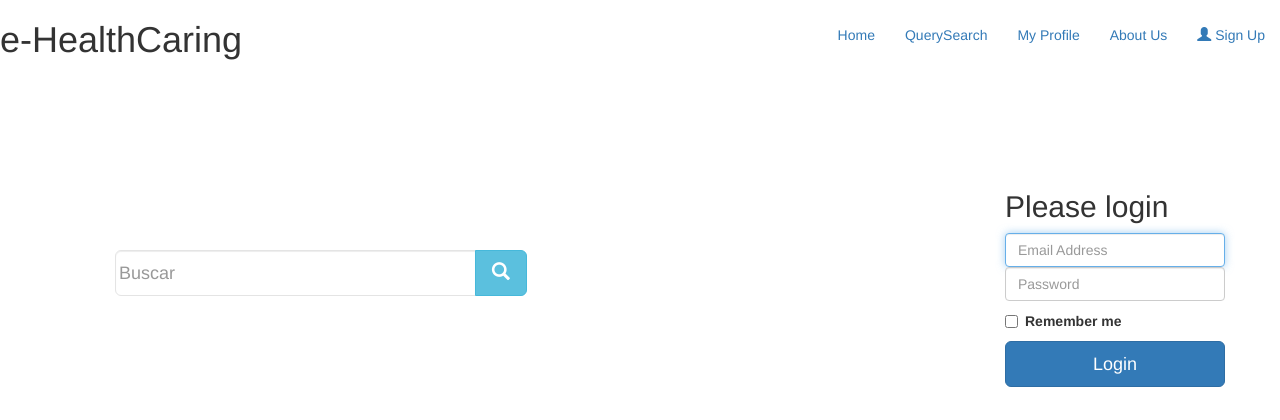
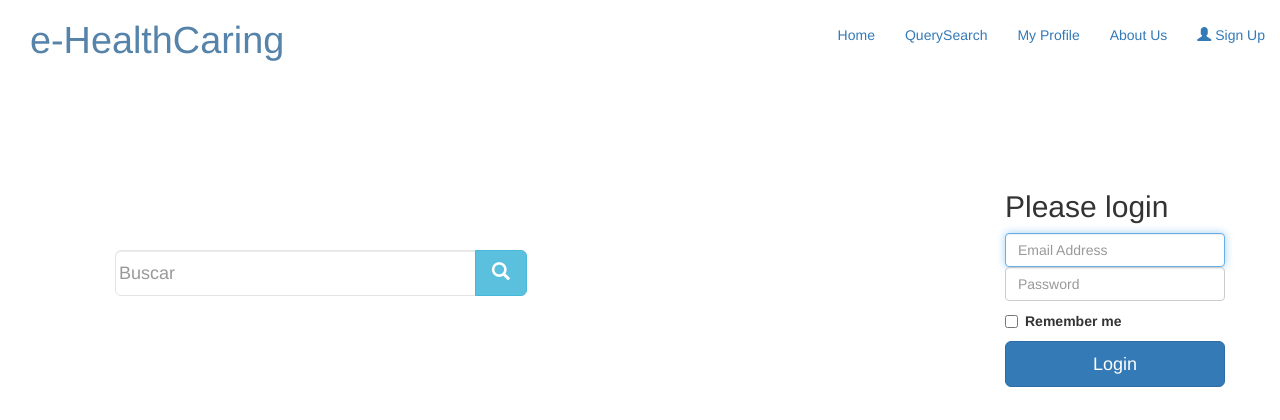
Before and after one commit to mariosfx540/eHealthProjectGoU, a Django app: page /eHealth/ in a window 1280 px wide. Shown: the top 420 px of the page. Run offline with Django 3.2, Linux system fonts and the light colour scheme; some libraries are stand-ins or nearby versions.

Commit message:
commented some models... views and temps

```diff
--- a/eHealth/views.py
+++ b/eHealth/views.py
@@ -10,8 +10,7 @@ def index(request):
 
     context_dict['pages'] = ["www.mimis.com", "www.poyias.com"]
 
-
-    response = render(request,'eHealth/index.html', context_dict)
+    response = render(request, 'eHealth/index.html', context_dict)
 
     return response
 
--- a/eHealthCaringWeb/urls.py
+++ b/eHealthCaringWeb/urls.py
@@ -1,7 +1,6 @@
 from django.conf.urls import patterns, include, url
 from django.contrib import admin
 from registration.backends.simple.views import RegistrationView
-
 
 
 urlpatterns = patterns('',
--- a/static/stylesheet.css
+++ b/static/stylesheet.css
@@ -18,11 +18,16 @@
     padding-left: 20px;
     }
 
-.navbar-brand {
+.navbar-header {
     font-size: 300%;
     margin-right: 30px;
     }
 
+.navbar-header h1 {
+    font-size: 90%;
+    margin-left: 30px;
+    color: #5683A9;
+    }
 
 .searching {
     margin-top: 250px;
```
Also changed, not shown: eHealthCaringWeb/settings.py (+9 -6 lines), templates/eHealth/base.html (+4 -4 lines), 5 other files.
